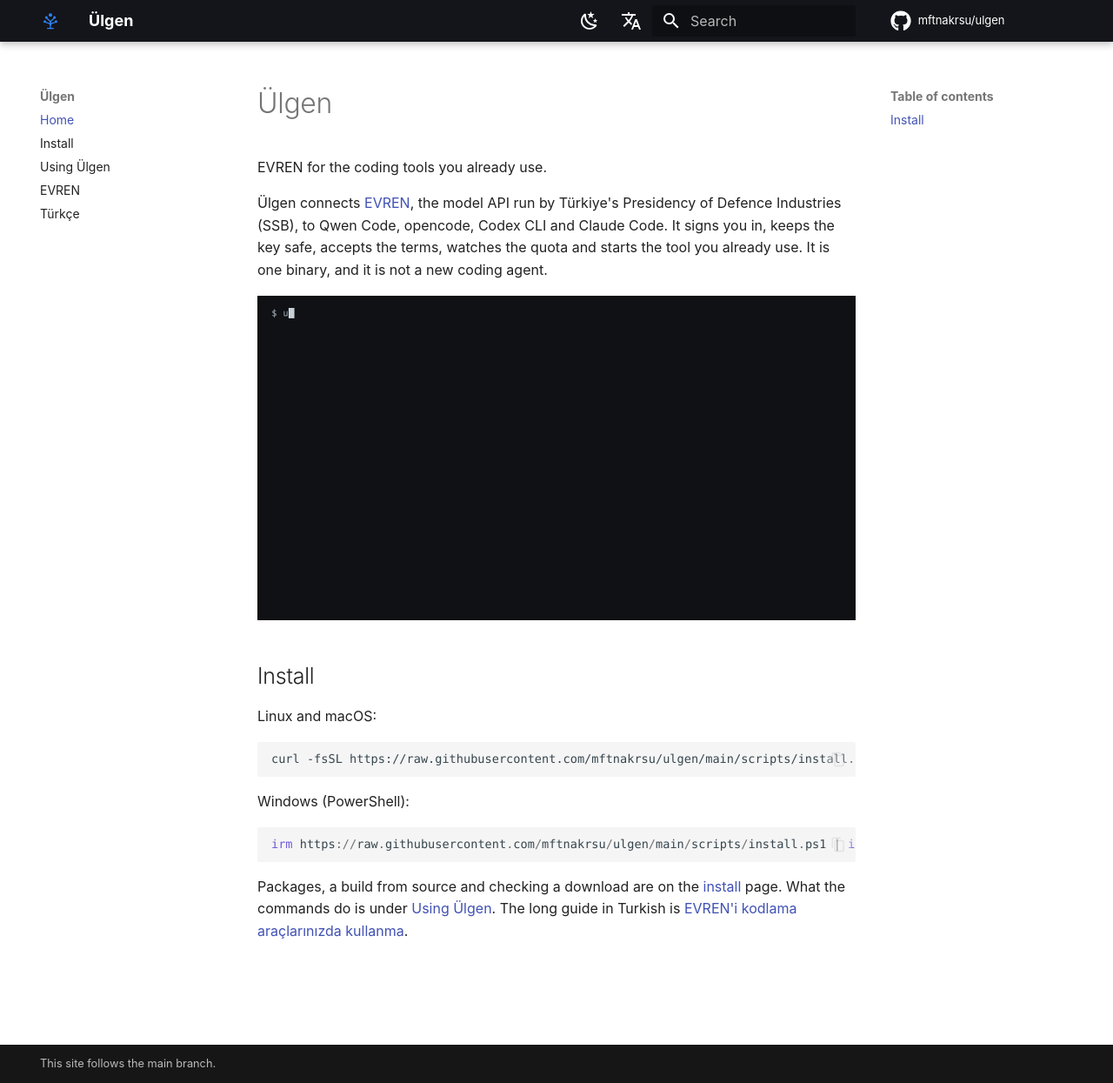
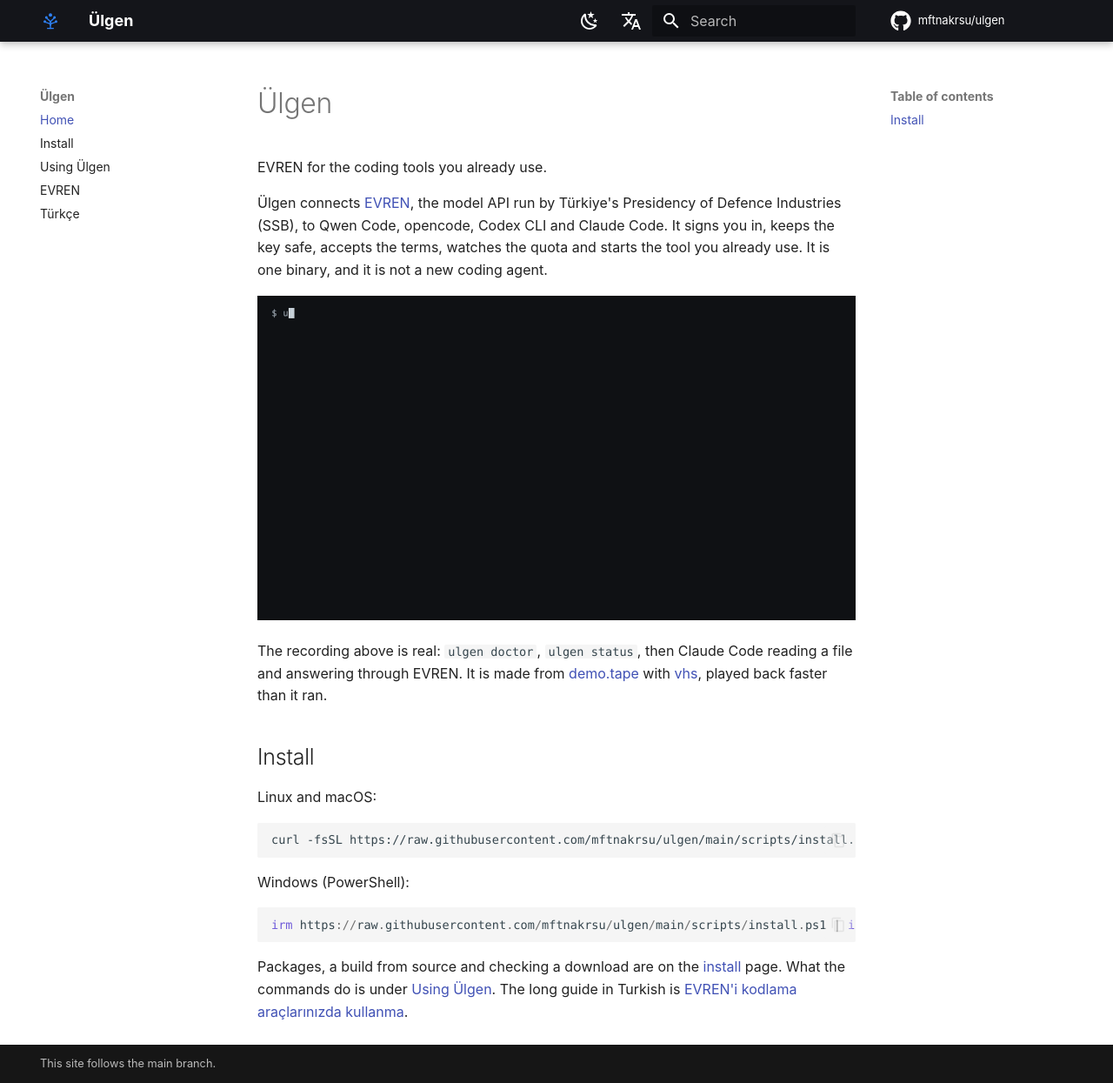
Before and after one commit to mftnakrsu/ulgen, an MkDocs documentation site: the page built from docs/index.md, in a window 1280 px wide and 1245 px high. Shown: the whole window at 87% size. Built offline with MkDocs 1.6.1 and Material for MkDocs 9.7.7, drawn with Linux system fonts in a browser that asks for light colours; comment, search, counter and statistics services are not loaded.

Commit message:
docs: the site's pages say only what is on them
The Using page told of "the recording" with no recording on it: the caption
now sits under the recording, in both READMEs and on the site's home page.
Two links showed a repository path as their text on the site and now name
the page instead. requirements.txt and demo.tape were published as files of
the site; they are left out. CONTRIBUTING says how the site is built from
README.md and how to build it before a pull request.

Co-Authored-By: Claude Opus 5.5 <noreply@anthropic.com>

```diff
--- a/docs/index.md
+++ b/docs/index.md
@@ -7,6 +7,8 @@ EVREN for the coding tools you already use.
 <p align="center">
   <img src="assets/demo.gif" alt="ulgen doctor, ulgen status, and Claude Code answering a question about a file through EVREN" width="760">
 </p>
+
+The recording above is real: `ulgen doctor`, `ulgen status`, then Claude Code reading a file and answering through EVREN. It is made from [demo.tape](https://github.com/mftnakrsu/ulgen/blob/main/docs/assets/demo.tape) with [vhs](https://github.com/charmbracelet/vhs), played back faster than it ran.
 
 ## Install
 
--- a/mkdocs.yml
+++ b/mkdocs.yml
@@ -9,6 +9,8 @@ docs_dir: docs
 exclude_docs: |
   design.md
   release.md
+  requirements.txt
+  assets/demo.tape
 
 hooks:
   - mkdocs_hooks.py
```
Also changed, not shown: CONTRIBUTING.md (+13 -0 lines), README.md (+3 -3 lines), README.tr.md (+3 -3 lines), docs/tr/evren-ile-kodlama-araclari.md (+1 -1 lines).
